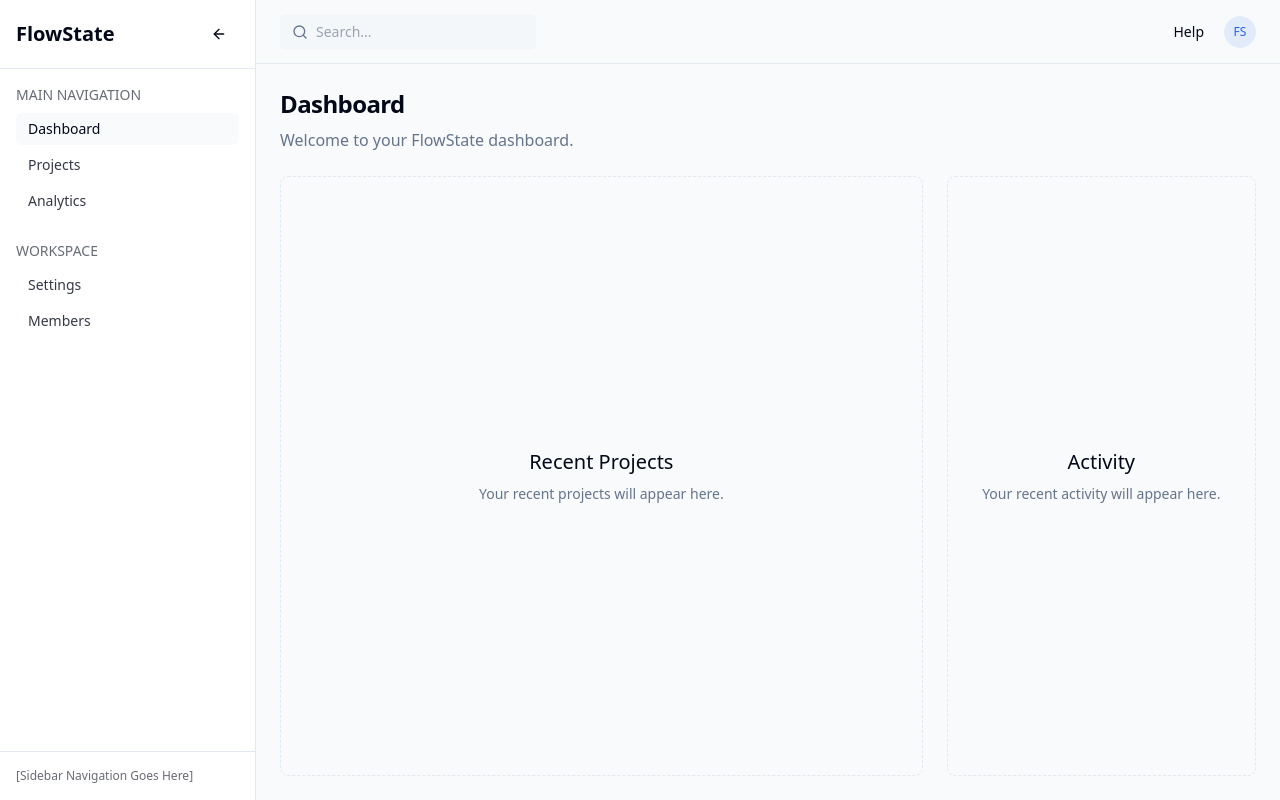
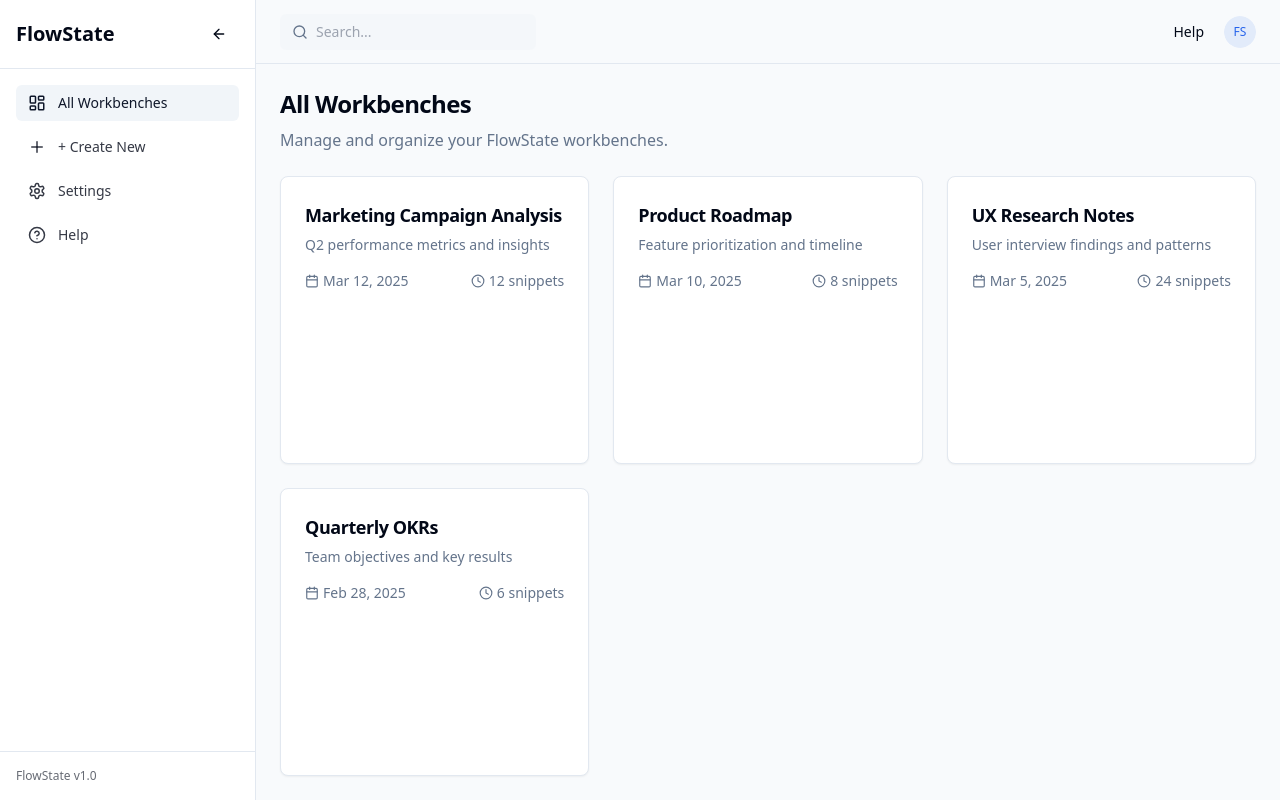
Before and after one commit to i3r4d/FlowState, a React (Vite) app: page / in a window 1280 px wide. Built offline with nearby package versions, Linux system fonts and the light colour scheme.

Commit message:
feat: Implement sidebar navigation and workbench list
Adds the sidebar navigation component with links and active state, and the workbench list component with clickable cards.

```diff
--- a/src/components/layout/Sidebar.tsx
+++ b/src/components/layout/Sidebar.tsx
@@ -1,7 +1,14 @@
 
 import React, { useState } from 'react';
 import { Button } from "@/components/ui/button";
-import { ArrowLeft, ArrowRight } from "lucide-react";
+import {
+  ArrowLeft,
+  ArrowRight,
+  LayoutDashboard,
+  Plus,
+  Settings,
+  HelpCircle
+} from "lucide-react";
 import { cn } from "@/lib/utils";
 
 type SidebarProps = {
@@ -10,6 +17,18 @@ type SidebarProps = {
 
 const Sidebar: React.FC<SidebarProps> = ({ className }) => {
   const [collapsed, setCollapsed] = useState(false);
+  const [activeItem, setActiveItem] = useState("dashboard");
+
+  const navItems = [
+    { id: "dashboard", label: "All Workbenches", icon: <LayoutDashboard size={18} /> },
+    { id: "create", label: "+ Create New", icon: <Plus size={18} /> },
+    { id: "settings", label: "Settings", icon: <Settings size={18} /> },
+    { id: "help", label: "Help", icon: <HelpCircle size={18} /> },
+  ];
+
+  const handleNavClick = (id: string) => {
+    setActiveItem(id);
+  };
 
   return (
     <aside
@@ -32,36 +51,28 @@ const Sidebar: React.FC<SidebarProps> = ({ className }) => {
       </div>
 
       <div className="flex-1 overflow-auto p-4">
-        {collapsed ? (
-          <div className="flex flex-col items-center space-y-4">
-            <div className="w-8 h-8 rounded-md bg-sidebar-accent/50"></div>
-            <div className="w-8 h-8 rounded-md bg-sidebar-accent/50"></div>
-            <div className="w-8 h-8 rounded-md bg-sidebar-accent/50"></div>
-          </div>
-        ) : (
-          <div className="space-y-6">
-            <div className="space-y-2">
-              <h2 className="text-sm font-medium text-sidebar-foreground/60">MAIN NAVIGATION</h2>
-              <div className="space-y-1">
-                <div className="bg-sidebar-accent/50 h-8 rounded-md px-3 flex items-center text-sm">Dashboard</div>
-                <div className="h-8 rounded-md px-3 flex items-center text-sm text-sidebar-foreground/80">Projects</div>
-                <div className="h-8 rounded-md px-3 flex items-center text-sm text-sidebar-foreground/80">Analytics</div>
-              </div>
-            </div>
-
-            <div className="space-y-2">
-              <h2 className="text-sm font-medium text-sidebar-foreground/60">WORKSPACE</h2>
-              <div className="space-y-1">
-                <div className="h-8 rounded-md px-3 flex items-center text-sm text-sidebar-foreground/80">Settings</div>
-                <div className="h-8 rounded-md px-3 flex items-center text-sm text-sidebar-foreground/80">Members</div>
-              </div>
-            </div>
-          </div>
-        )}
+        <nav className="space-y-2">
+          {navItems.map((item) => (
+            <button
+              key={item.id}
+              onClick={() => handleNavClick(item.id)}
+              className={cn(
+                "w-full flex items-center gap-3 px-3 py-2 rounded-md text-sm transition-colors",
+                collapsed ? "justify-center" : "justify-start",
+                activeItem === item.id
+                  ? "bg-sidebar-accent text-sidebar-accent-foreground font-medium"
+                  : "text-sidebar-foreground/80 hover:bg-sidebar-accent/50 hover:text-sidebar-accent-foreground"
+              )}
+            >
+              {item.icon}
+              {!collapsed && <span>{item.label}</span>}
+            </button>
+          ))}
+        </nav>
       </div>
 
       <div className="p-4 border-t border-sidebar-border">
-        {!collapsed && <p className="text-xs text-sidebar-foreground/60">[Sidebar Navigation Goes Here]</p>}
+        {!collapsed && <p className="text-xs text-sidebar-foreground/60">FlowState v1.0</p>}
       </div>
     </aside>
   );
--- /dev/null
+++ b/src/components/workbench/WorkbenchList.tsx
@@ -0,0 +1,93 @@
+
+import React from 'react';
+import { Card, CardHeader, CardTitle, CardDescription, CardContent } from "@/components/ui/card";
+import { CalendarIcon, Clock } from "lucide-react";
+import { cn } from "@/lib/utils";
+
+type Workbench = {
+  id: string;
+  name: string;
+  description: string;
+  createdAt: string;
+  snippetCount: number;
+};
+
+type WorkbenchListProps = {
+  className?: string;
+};
+
+const WorkbenchList: React.FC<WorkbenchListProps> = ({ className }) => {
+  // Sample placeholder data
+  const workbenches: Workbench[] = [
+    {
+      id: "wb1",
+      name: "Marketing Campaign Analysis",
+      description: "Q2 performance metrics and insights",
+      createdAt: "2025-03-12T10:30:00Z",
+      snippetCount: 12
+    },
+    {
+      id: "wb2",
+      name: "Product Roadmap",
+      description: "Feature prioritization and timeline",
+      createdAt: "2025-03-10T08:15:00Z",
+      snippetCount: 8
+    },
+    {
+      id: "wb3",
+      name: "UX Research Notes",
+      description: "User interview findings and patterns",
+      createdAt: "2025-03-05T14:45:00Z",
+      snippetCount: 24
+    },
+    {
+      id: "wb4",
+      name: "Quarterly OKRs",
+      description: "Team objectives and key results",
+      createdAt: "2025-02-28T16:20:00Z",
+      snippetCount: 6
+    }
+  ];
+
+  const formatDate = (dateString: string) => {
+    const date = new Date(dateString);
+    return new Intl.DateTimeFormat('en-US', {
+      month: 'short',
+      day: 'numeric',
+      year: 'numeric'
+    }).format(date);
+  };
+
+  return (
+    <div className={cn("grid grid-cols-1 md:grid-cols-2 lg:grid-cols-3 gap-6", className)}>
+      {workbenches.map((workbench) => (
+        <button
+          key={workbench.id}
+          className="w-full text-left group focus:outline-none focus-visible:ring-2 focus-visible:ring-offset-2 focus-visible:ring-primary rounded-lg"
+          onClick={() => console.log(`Navigating to workbench: ${workbench.name}`)}
+        >
+          <Card className="h-full transition-all duration-200 hover:shadow-md group-hover:border-primary/40 group-focus-visible:border-primary/40">
+            <CardHeader className="pb-2">
+              <CardTitle className="text-lg">{workbench.name}</CardTitle>
+              <CardDescription className="line-clamp-1">{workbench.description}</CardDescription>
+            </CardHeader>
+            <CardContent>
+              <div className="flex justify-between items-center text-sm text-muted-foreground pt-2">
+                <div className="flex items-center gap-1">
+                  <CalendarIcon className="h-3.5 w-3.5" />
+                  <span>{formatDate(workbench.createdAt)}</span>
+                </div>
+                <div className="flex items-center gap-1">
+                  <Clock className="h-3.5 w-3.5" />
+                  <span>{workbench.snippetCount} snippets</span>
+                </div>
+              </div>
+            </CardContent>
+          </Card>
+        </button>
+      ))}
+    </div>
+  );
+};
+
+export default WorkbenchList;
--- a/src/pages/Index.tsx
+++ b/src/pages/Index.tsx
@@ -1,32 +1,18 @@
 
 import React from 'react';
 import DashboardLayout from '@/components/layout/DashboardLayout';
-import Placeholder from '@/components/layout/Placeholder';
+import WorkbenchList from '@/components/workbench/WorkbenchList';
 
 const Index = () => {
   return (
     <DashboardLayout>
       <div className="h-full flex flex-col gap-6">
         <div className="flex flex-col gap-2">
-          <h1 className="text-2xl font-semibold tracking-tight">Dashboard</h1>
-          <p className="text-muted-foreground">Welcome to your FlowState dashboard.</p>
+          <h1 className="text-2xl font-semibold tracking-tight">All Workbenches</h1>
+          <p className="text-muted-foreground">Manage and organize your FlowState workbenches.</p>
         </div>
 
-        <div className="grid grid-cols-1 lg:grid-cols-3 gap-6 flex-1">
-          <div className="lg:col-span-2 flex flex-col gap-6">
-            <Placeholder
-              title="Recent Projects"
-              description="Your recent projects will appear here."
-            />
-          </div>
-          <div className="flex flex-col gap-6">
-            <Placeholder
-              title="Activity"
-              description="Your recent activity will appear here."
-              className="flex-1"
-            />
-          </div>
-        </div>
+        <WorkbenchList className="flex-1" />
       </div>
     </DashboardLayout>
   );
```
